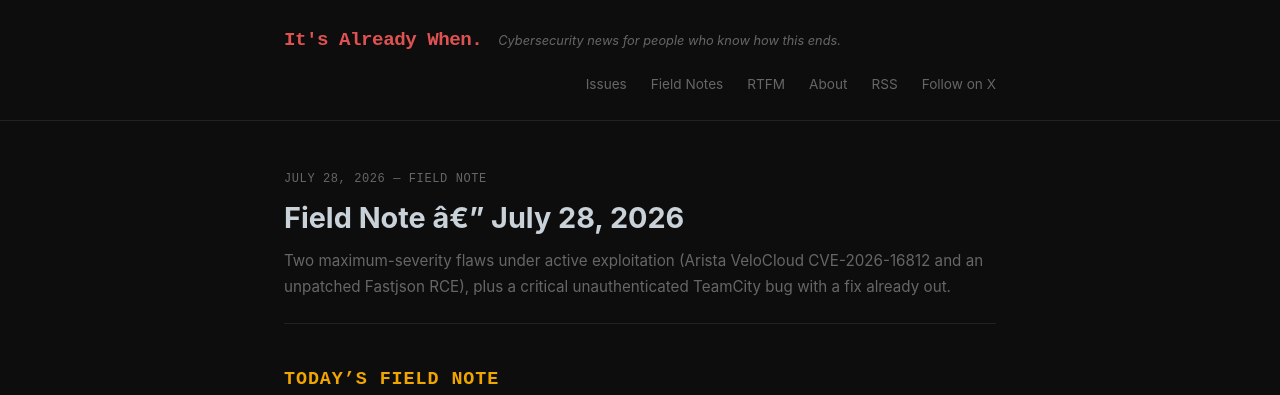
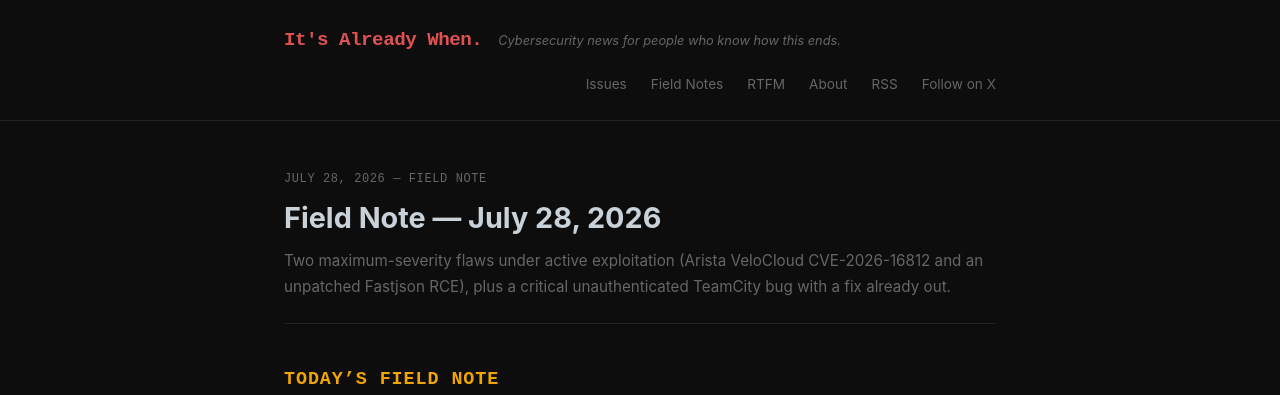
Before and after one commit to bizzal70/itsalreadywhen, a Jekyll site: the page built from _field_notes/2026-07-28-field-note.md, in a window 1280 px wide. Shown: the top 395 px of the page. Built offline with Jekyll 4.4.1, drawn with Linux system fonts in a browser that asks for light colours.

Commit message:
fix: repair CP1252 mojibake corruption (published content)
Same double-encoding class already fixed in the Bizzal-Games-YT-PUB pipeline: correct UTF-8 bytes misread as CP1252, then re-saved as UTF-8. Reversed via .encode('cp1252').decode('utf-8'), verified 0 remaining corrupted runs.

```diff
--- a/_field_notes/2026-07-28-field-note.md
+++ b/_field_notes/2026-07-28-field-note.md
@@ -1,6 +1,6 @@
 ---
 layout: field_note
-title: "Field Note â€” July 28, 2026"
+title: "Field Note — July 28, 2026"
 date: 2026-07-28
 summary: "Two maximum-severity flaws under active exploitation (Arista VeloCloud CVE-2026-16812 and an unpatched Fastjson RCE), plus a critical unauthenticated TeamCity bug with a fix already out."
 ---
```
